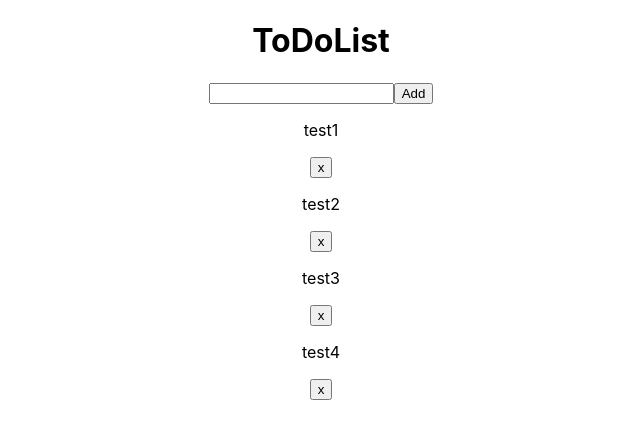
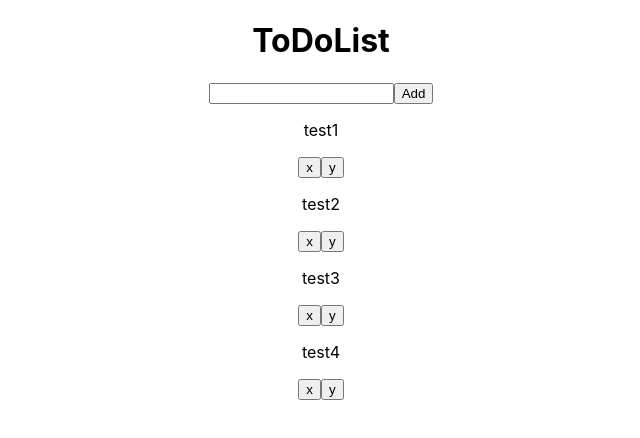
Before and after one commit to PawelSwiatlon/React-course, a React (Create React App) app: page / in a window 1280 px wide. Shown: the top 438 px of the page, without its empty margins (319-959 px from the left). Built offline with nearby package versions, Linux system fonts and the light colour scheme.

Commit message:
Rename item method

```diff
--- a/src/ToDoItem/ToDoItem.js
+++ b/src/ToDoItem/ToDoItem.js
@@ -5,6 +5,7 @@ const ToDoItem = (props) => {
         <div>
             <p>{props.text}</p>
             <button onClick={props.delete}>x</button>
+            <button onClick={props.rename}>y</button>
         </div>
     );
 }
--- a/src/ToDoList/ToDoList.js
+++ b/src/ToDoList/ToDoList.js
@@ -38,11 +38,20 @@ class ToDoList extends Component {
                     <button onClick={this.addNewitemHandler}>Add</button>
                 </div>
                 {this.state.todoList.map((item, id) => {
-                    return <ToDoItem
-                    key={item.id}
-                    text={item.text}
-                    done={item.done}
-                    delete={() => this.deleteItemHandler(id)}/>
+                    return (
+                        <div key={item.id}>
+                            <p>{item.text}</p>
+                            <button onClick={() => this.deleteItemHandler(id)}>x</button>
+                            <button onClick={() => {
+                                let t = prompt("", item.text)
+                                if(t){
+                                    const todoList = [...this.state.todoList];
+                                    todoList[id].text = t
+                                    this.setState({todoList: todoList, draft: ""})
+                                }
+                            }}>y</button>
+                        </div>
+                    );
                 })}
             </div>
         );
```
